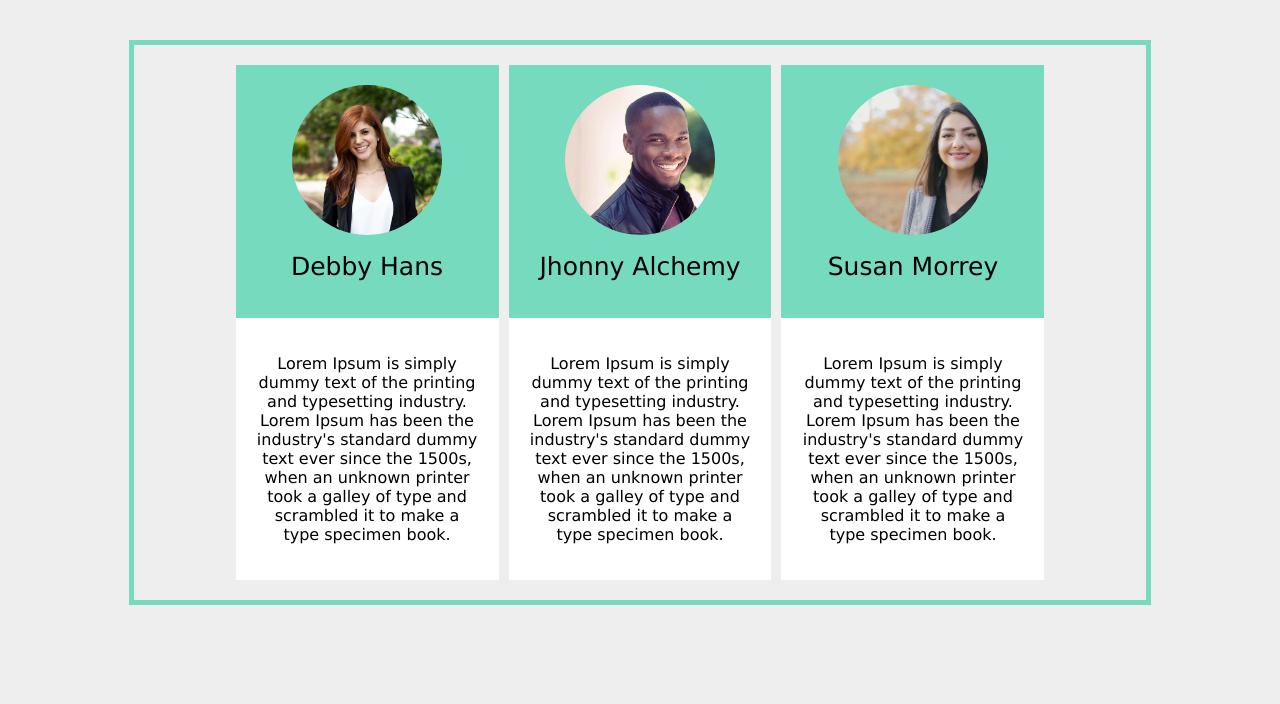
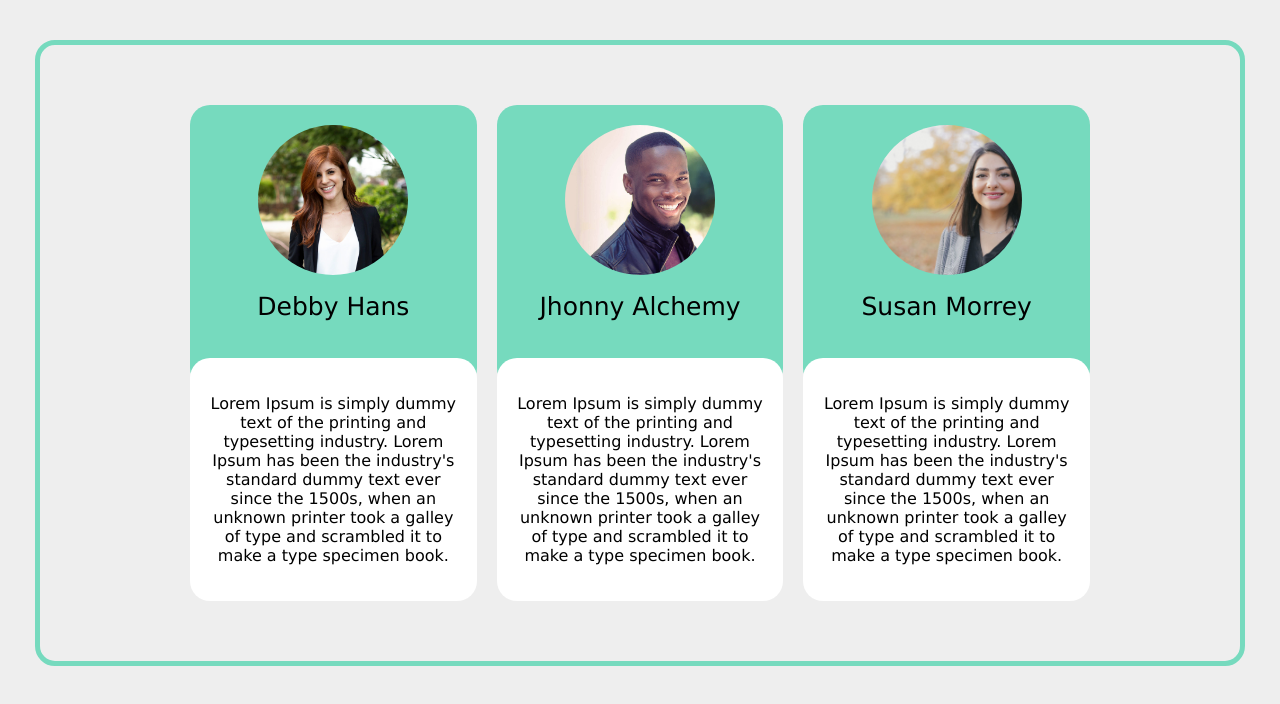
Before and after one commit to setrasariputra/Testimoni-HTML, a plain HTML site: page index.html in a window 1280 px wide. Drawn offline with Linux system fonts and the light colour scheme.

Commit message:
finishing testimoni

```diff
--- a/assets/css/style.css
+++ b/assets/css/style.css
@@ -4,16 +4,19 @@ body {
 }
 .testimoni {
     border: 5px solid #76dabe;
-    max-width: 80%;
+    max-width: 1200px;
     margin: auto;
     margin-top: 40px;
+    padding-top: 40px;
+    padding-bottom: 40px;
+    border-radius: 20px;
 }
 .grid-container {
     display: grid;
     grid-template-columns: repeat(3, 1fr);
-    gap: 10px;
+    gap: 20px;
     width: 80%;
-    max-width: 1200px;
+    max-width: 900px;
     padding: 20px;
     margin: auto;
 }
@@ -23,14 +26,18 @@ body {
 .header-content {
     background-color: #76dabe;
     padding: 20px;
+    border-radius: 20px;
 }
 .header-content h1 {
     font-weight: normal;
     font-size: 25px;
+    padding-bottom: 30px;
 }
 .description-content {
     background-color: #ffffff;
     padding: 20px;
+    border-radius: 20px;
+    margin-top:-30px;
 }
 .pict-profile {
     width: 150px;
```
